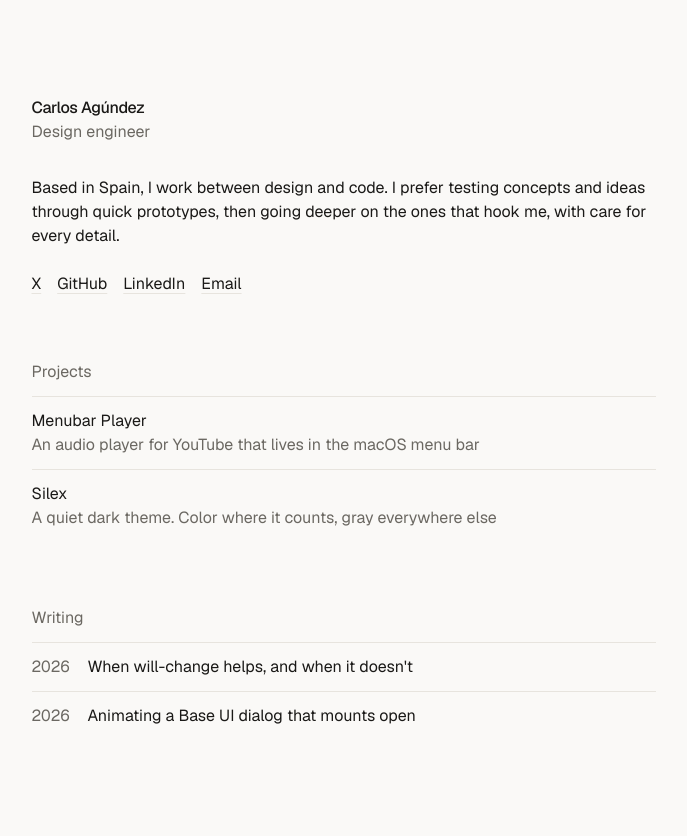
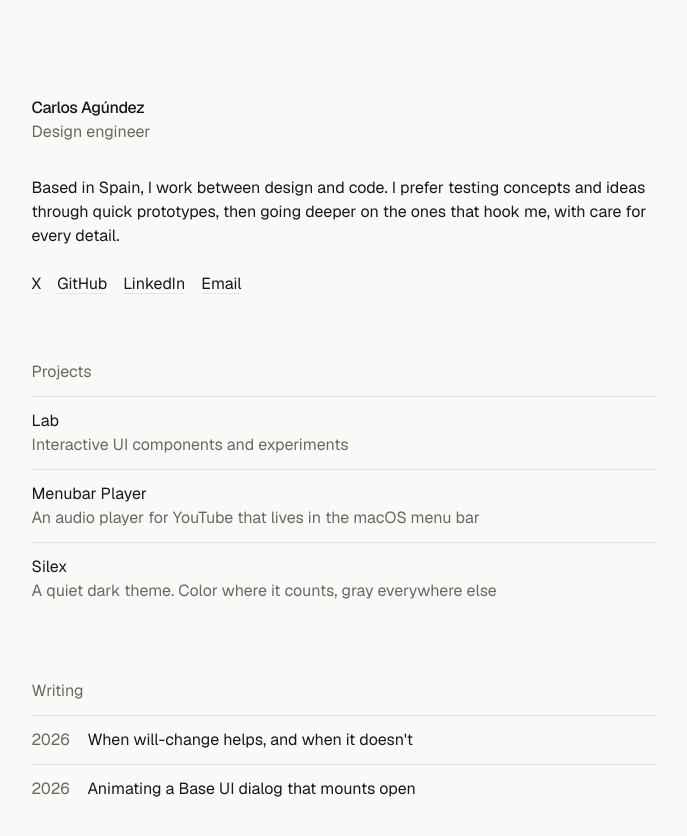
Before and after one commit to cagndz/agundez-me, a Next.js app: page / in a window 1280 px wide. Shown: the top 836 px of the page, without its empty margins (289-976 px from the left). Built offline with nearby package versions, Linux system fonts and the light colour scheme.

Commit message:
Feat/open lab (#47)
* feat(lab): open the lab in production

* feat(lab): add the lab to the sitemap

* feat(home): link the lab from the projects list

* feat(home): list the lab first among the projects

```diff
--- a/src/app/(lab)/lab/layout.tsx
+++ b/src/app/(lab)/lab/layout.tsx
@@ -1,11 +1,6 @@
-import { notFound } from 'next/navigation'
 import './lab.css'
 
 export default function LabLayout({ children }: LayoutProps<'/lab'>) {
-	if (process.env.VERCEL_ENV === 'production') {
-		notFound()
-	}
-
 	// @container: the board's columns and the dots follow the page's width
 	// (lab.css). isolate: the dots sit behind the content but above the
 	// page's own background.
--- a/src/app/sitemap.ts
+++ b/src/app/sitemap.ts
@@ -7,6 +7,7 @@ export default async function sitemap(): Promise<MetadataRoute.Sitemap> {
 
 	return [
 		{ url: SITE_URL, lastModified: posts[0]?.meta.date },
+		{ url: `${SITE_URL}/lab` },
 		...posts.map(({ slug, meta }) => ({
 			url: `${SITE_URL}/writing/${slug}`,
 			lastModified: meta.date,
--- a/src/components/project-list.tsx
+++ b/src/components/project-list.tsx
@@ -1,3 +1,4 @@
+import Link from 'next/link'
 import { projects } from '@/content/projects'
 import { LinkArrow } from './link-arrow'
 
@@ -8,23 +9,44 @@ export function ProjectList() {
 				Projects
 			</h2>
 			<ul className='divide-y divide-border border-t border-border'>
-				{projects.map(({ name, description, href }) => (
-					<li key={name}>
-						<a
-							href={href}
-							target='_blank'
-							rel='noopener noreferrer'
-							className='group/link flex items-start justify-between gap-4 py-3'
-						>
+				{projects.map(({ name, description, href }) => {
+					// A path stays on the site, so it behaves like the writing list:
+					// same tab, no warning, a → arrow. Anything else leaves it.
+					const isInternal = href.startsWith('/')
+					const className =
+						'group/link flex items-start justify-between gap-4 py-3'
+					const content = (
+						<>
 							<span>
 								<span className='block'>{name}</span>
 								<span className='block text-muted'>{description}</span>
-								<span className='sr-only'>(opens in a new tab)</span>
+								{!isInternal && (
+									<span className='sr-only'>(opens in a new tab)</span>
+								)}
 							</span>
-							<LinkArrow external />
-						</a>
-					</li>
-				))}
+							<LinkArrow external={!isInternal} />
+						</>
+					)
+
+					return (
+						<li key={name}>
+							{isInternal ? (
+								<Link href={href} className={className}>
+									{content}
+								</Link>
+							) : (
+								<a
+									href={href}
+									target='_blank'
+									rel='noopener noreferrer'
+									className={className}
+								>
+									{content}
+								</a>
+							)}
+						</li>
+					)
+				})}
 			</ul>
 		</section>
 	)
--- a/src/content/projects.ts
+++ b/src/content/projects.ts
@@ -5,6 +5,11 @@ export type Project = {
 }
 
 export const projects: Project[] = [
+	{
+		name: 'Lab',
+		description: 'Interactive UI components and experiments',
+		href: '/lab',
+	},
 	{
 		name: 'Menubar Player',
 		description: 'An audio player for YouTube that lives in the macOS menu bar',
```
